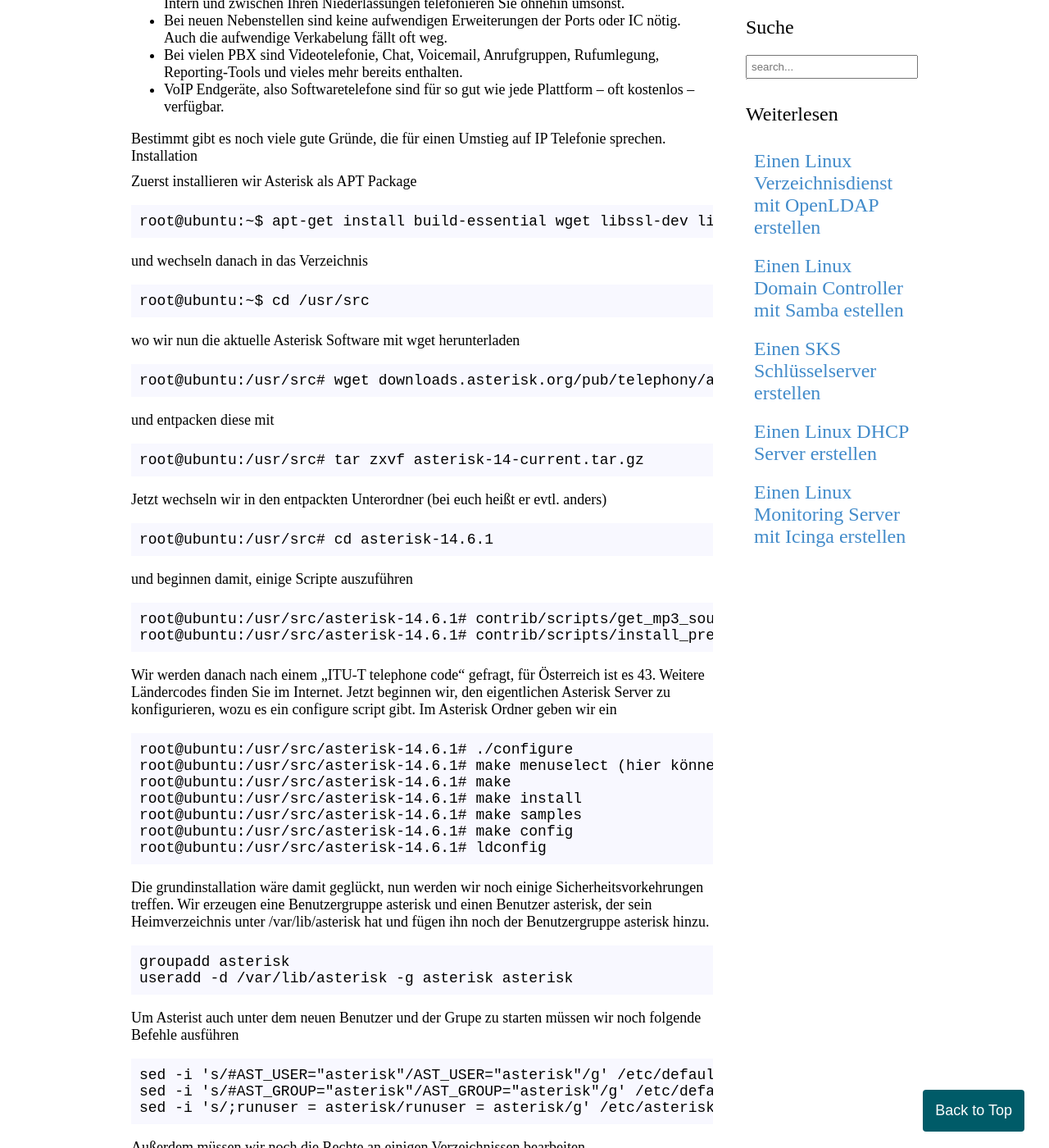
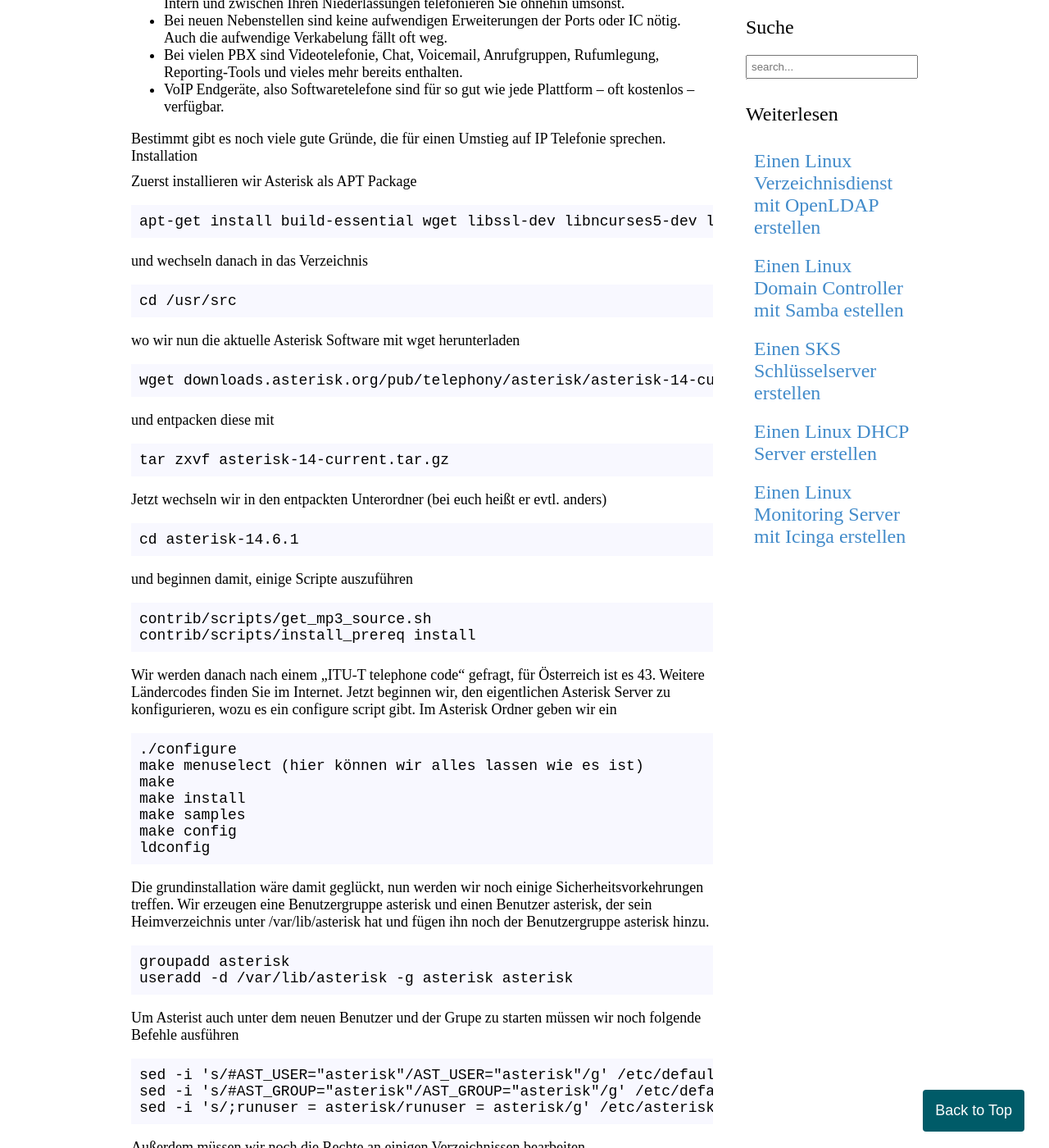
Before and after one commit to zarat/zarat.github.io, a Jekyll site: the page built from _posts/2018-06-21-asterisk.markdown, in a window 1280 px wide and 1400 px high, scrolled down 534 px. Shown: the whole window at 82% size. Built offline with Jekyll 4.4.1, drawn with Linux system fonts in a browser that asks for light colours; some of the changed text lies outside the part shown.

Commit message:
Update 2018-06-21-asterisk.markdown

```diff
--- a/_posts/2018-06-21-asterisk.markdown
+++ b/_posts/2018-06-21-asterisk.markdown
@@ -22,63 +22,87 @@
 
 Zuerst installieren wir Asterisk als APT Package
 
-<pre>root@ubuntu:~$ apt-get install build-essential wget libssl-dev libncurses5-dev libnewt-dev libxml2-dev linux-headers-$(uname -r) libsqlite3-dev uuid-dev git subversion</pre>
+<pre>
+apt-get install build-essential wget libssl-dev libncurses5-dev libnewt-dev libxml2-dev linux-headers-$(uname -r) libsqlite3-dev uuid-dev git subversion
+</pre>
 
 und wechseln danach in das Verzeichnis
 
-<pre>root@ubuntu:~$ cd /usr/src</pre>
+<pre>
+cd /usr/src
+</pre>
 
 wo wir nun die aktuelle Asterisk Software mit wget herunterladen
 
-<pre>root@ubuntu:/usr/src# wget downloads.asterisk.org/pub/telephony/asterisk/asterisk-14-current.tar.gz</pre>
+<pre>
+wget downloads.asterisk.org/pub/telephony/asterisk/asterisk-14-current.tar.gz
+</pre>
 
 und entpacken diese mit
 
-<pre>root@ubuntu:/usr/src# tar zxvf asterisk-14-current.tar.gz</pre>
+<pre>
+tar zxvf asterisk-14-current.tar.gz
+</pre>
 
 Jetzt wechseln wir in den entpackten Unterordner (bei euch heißt er evtl. anders)
 
-<pre>root@ubuntu:/usr/src# cd asterisk-14.6.1</pre>
+<pre>
+cd asterisk-14.6.1
+</pre>
 
 und beginnen damit, einige Scripte auszuführen
 
-<pre>root@ubuntu:/usr/src/asterisk-14.6.1# contrib/scripts/get_mp3_source.sh
-root@ubuntu:/usr/src/asterisk-14.6.1# contrib/scripts/install_prereq install</pre>
+<pre>
+contrib/scripts/get_mp3_source.sh
+contrib/scripts/install_prereq install
+</pre>
 
 Wir werden danach nach einem „ITU-T telephone code“ gefragt, für Österreich ist es 43. Weitere Ländercodes finden Sie im Internet. Jetzt beginnen wir, den eigentlichen Asterisk Server zu konfigurieren, wozu es ein configure script gibt. Im Asterisk Ordner geben wir ein
 
-<pre>root@ubuntu:/usr/src/asterisk-14.6.1# ./configure
-root@ubuntu:/usr/src/asterisk-14.6.1# make menuselect (hier können wir alles lassen wie es ist)
-root@ubuntu:/usr/src/asterisk-14.6.1# make
-root@ubuntu:/usr/src/asterisk-14.6.1# make install
-root@ubuntu:/usr/src/asterisk-14.6.1# make samples
-root@ubuntu:/usr/src/asterisk-14.6.1# make config
-root@ubuntu:/usr/src/asterisk-14.6.1# ldconfig</pre>
+<pre>
+./configure
+make menuselect (hier können wir alles lassen wie es ist)
+make
+make install
+make samples
+make config
+ldconfig
+</pre>
 
 Die grundinstallation wäre damit geglückt, nun werden wir noch einige Sicherheitsvorkehrungen treffen. Wir erzeugen eine Benutzergruppe asterisk und einen Benutzer asterisk, der sein Heimverzeichnis unter /var/lib/asterisk hat und fügen ihn noch der Benutzergruppe asterisk hinzu.
 
-<pre>groupadd asterisk
-useradd -d /var/lib/asterisk -g asterisk asterisk</pre>
+<pre>
+groupadd asterisk
+useradd -d /var/lib/asterisk -g asterisk asterisk
+</pre>
 
 Um Asterist auch unter dem neuen Benutzer und der Grupe zu starten müssen wir noch folgende Befehle ausführen
 
-<pre>sed -i 's/#AST_USER="asterisk"/AST_USER="asterisk"/g' /etc/default/asterisk
+<pre>
+sed -i 's/#AST_USER="asterisk"/AST_USER="asterisk"/g' /etc/default/asterisk
 sed -i 's/#AST_GROUP="asterisk"/AST_GROUP="asterisk"/g' /etc/default/asterisk
-sed -i 's/;runuser = asterisk/runuser = asterisk/g' /etc/asterisk/asterisk.conf</pre>
+sed -i 's/;runuser = asterisk/runuser = asterisk/g' /etc/asterisk/asterisk.conf
+</pre>
 
 Außerdem müssen wir noch die Rechte an einigen Verzeichnissen bearbeiten.
 
-<pre>chown -R asterisk:asterisk /etc/asterisk /var/{run,lib,log,spool}/asterisk /usr/lib/asterisk</pre>
+<pre>
+chown -R asterisk:asterisk /etc/asterisk /var/{run,lib,log,spool}/asterisk /usr/lib/asterisk
+</pre>
 
 Jetzt können wir den Dienst starten und er sollte unter dem Benutzer asterisk ausgeführt werden.
 
-<pre>systemctl start asterisk</pre>
+<pre>
+systemctl start asterisk
+</pre>
 
 Um in das CLI (Command line interface) zu gelangen geben Sie ein
 
-<pre>root@ubuntu:/usr/src/asterisk-14.6.1# asterisk -rvv</pre>
+<pre>
+asterisk -rvv
+</pre>
 
-Je mehr „v“ Sie anhängen, desto mehr Debug-Meldungen werden angezeigt!
+Je mehr "v" Sie anhängen, desto mehr Debug-Meldungen werden angezeigt!
 
 Die Erstkonfiguration
 
```
